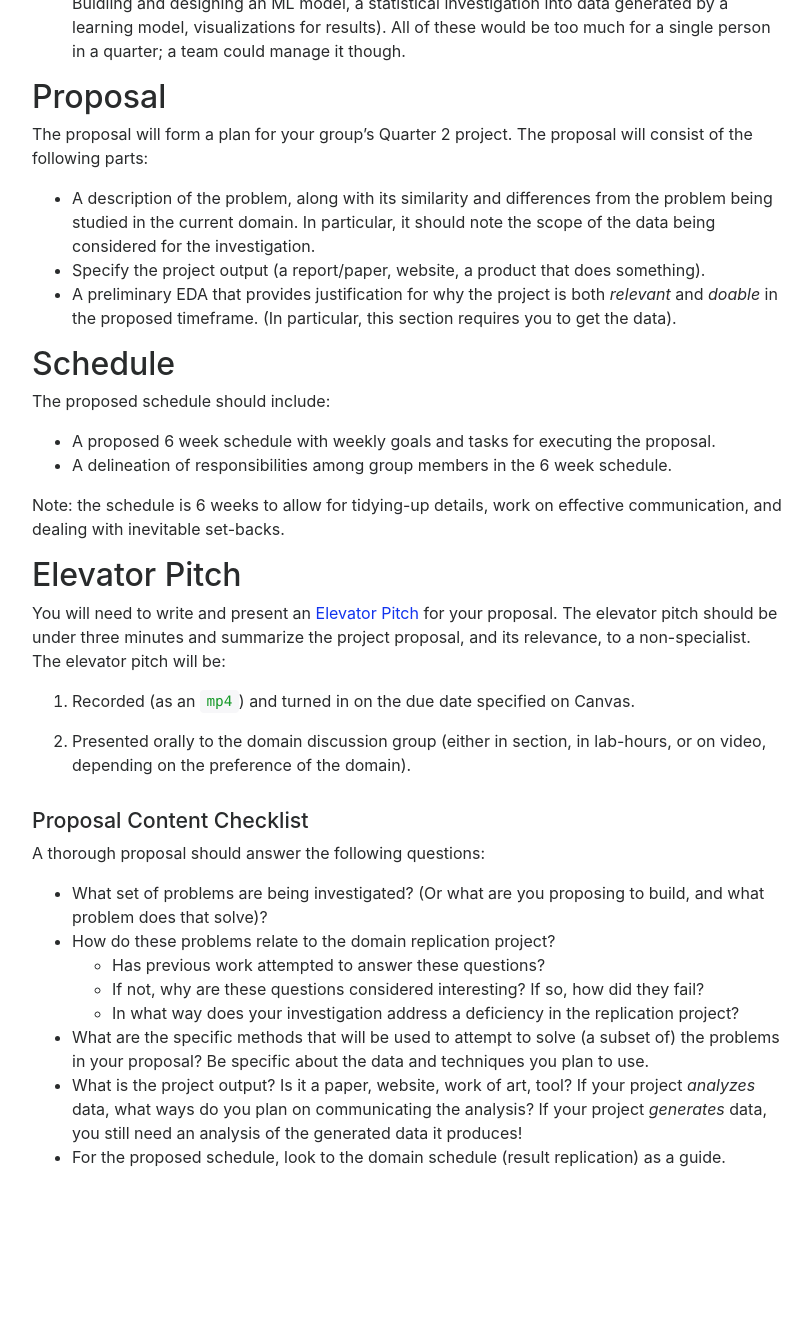
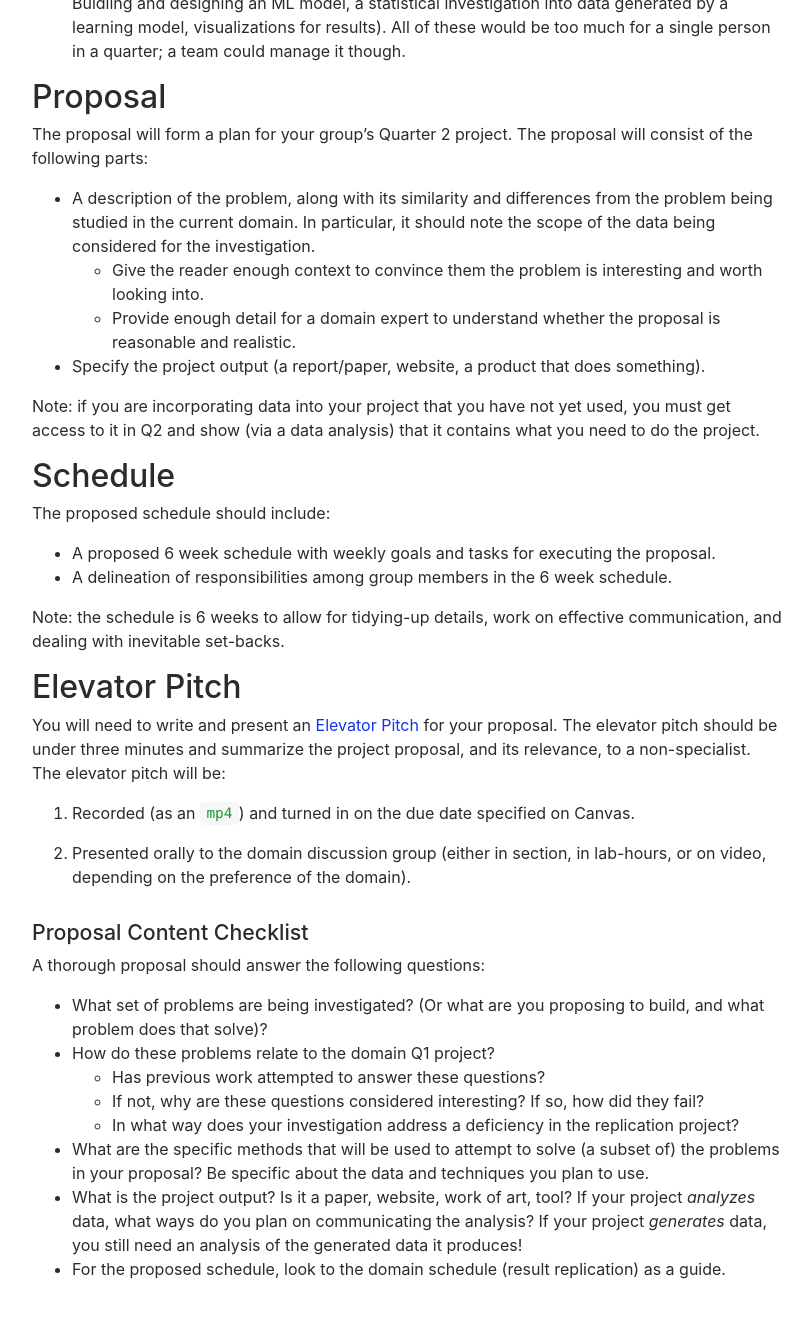
Before and after one commit to DSC-Capstone/dsc-capstone.github.io, a Jekyll site: the page built from assignments/quarter-1-project-proposal.md, in a window 1280 px wide and 1400 px high, scrolled down 732 px. Shown: the top 1318 px of the window, without its empty margins (233-1045 px from the left). Built offline with Jekyll 4.4.1, drawn with Linux system fonts in a browser that asks for light colours; nearby versions of some CDN libraries.

Commit message:
update project proposal

```diff
--- a/assignments/quarter-1-project-proposal.md
+++ b/assignments/quarter-1-project-proposal.md
@@ -43,11 +43,16 @@ project. The proposal will consist of the following parts:
   differences from the problem being studied in the current domain. In
   particular, it should note the scope of the data being considered
   for the investigation.
+  - Give the reader enough context to convince them the problem is
+    interesting and worth looking into.
+  - Provide enough detail for a domain expert to understand whether the
+    proposal is reasonable and realistic.
 * Specify the project output (a report/paper, website, a product that
   does something).
-* A preliminary EDA that provides justification for why the project is
-  both *relevant* and *doable* in the proposed timeframe. (In
-  particular, this section requires you to get the data).
+
+Note: if you are incorporating data into your project that you have
+not yet used, you must get access to it in Q2 and show (via a data
+analysis) that it contains what you need to do the project.
 
 ## Schedule
 
@@ -77,7 +82,7 @@ elevator pitch will be:
 A thorough proposal should answer the following questions:
 * What set of problems are being investigated? (Or what are you
   proposing to build, and what problem does that solve)?
-* How do these problems relate to the domain replication project?
+* How do these problems relate to the domain Q1 project?
   - Has previous work attempted to answer these questions?
   - If not, why are these questions considered interesting? If so,
     how did they fail?
```
